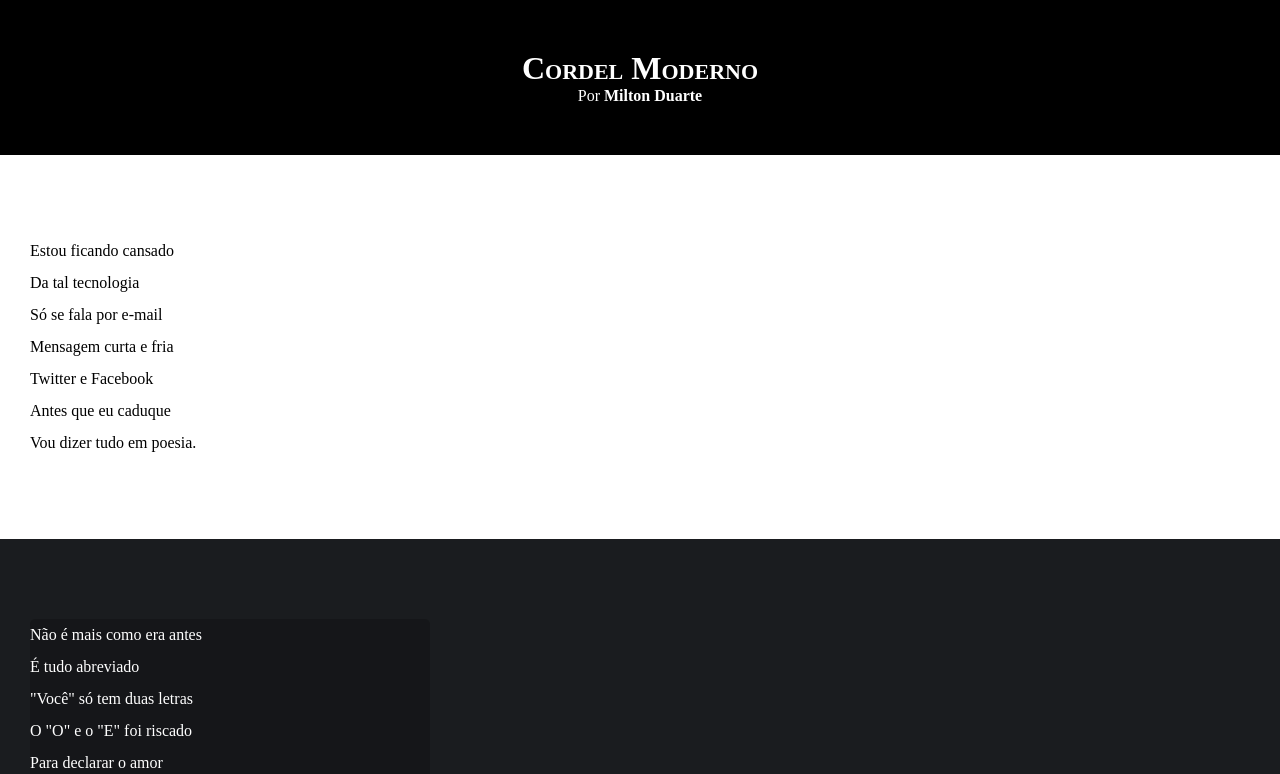
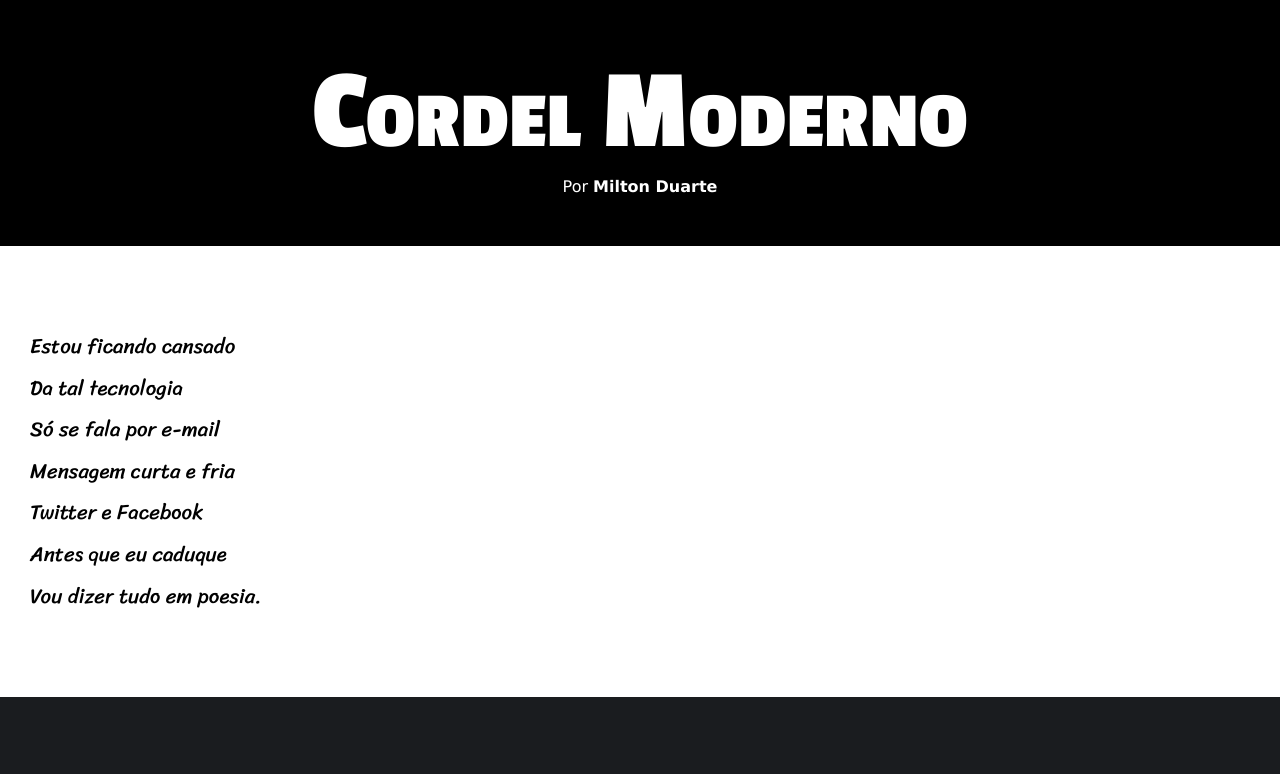
Before and after one commit to Henriquehnnm/Estudo-de-html-e-css, a plain HTML site: page Desafios/d012/index.html in a window 1280 px wide. Shown: the top 774 px of the page. Drawn offline with Linux system fonts and the light colour scheme.

Commit message:
Update style.css

```diff
--- a/Desafios/d012/estilo/style.css
+++ b/Desafios/d012/estilo/style.css
@@ -1,13 +1,23 @@
 @charset "UTF-8";
+
+@import url('https://fonts.googleapis.com/css2?family=Passion+One:wght@400;700;900&family=Sriracha&display=swap');
+
+:root {
+    --fonte1: Verdana, Geneva, Tahoma, sans-serif;
+    --fonte2: "Passion One", sans-serif;
+    --fonte3: "Sriracha", cursive;
+}
 
 * {
     margin: 0px;
     padding: 0px;
+    font-size: 1em;
 }
 
 html, body {
     min-height: 100vh;
     background-color: darkgray;
+    font-family: var(--fonte1);
 }
 
 header {
@@ -19,6 +29,8 @@ header {
 header > h1 {
     padding-top: 50px;
     font-variant: small-caps;
+    font-family: var(--fonte2);
+    font-size: 9vw;
 }
 
 header > p {
@@ -40,6 +52,8 @@ section {
     padding-bottom: 10vh;
     line-height: 2em;
     padding-left: 30px;
+    font-family: var(--fonte3);
+    font-size: 1.3em;
 }
 
 section.normal {
@@ -53,6 +67,8 @@ section.imagem {
 }
 
 section.imagem > p {
+    display: inline-block;
+    padding: 5px;
     width: 400px;
     background-color: rgba(0, 0, 0, 0.199);
     border-radius: 5px;
```
